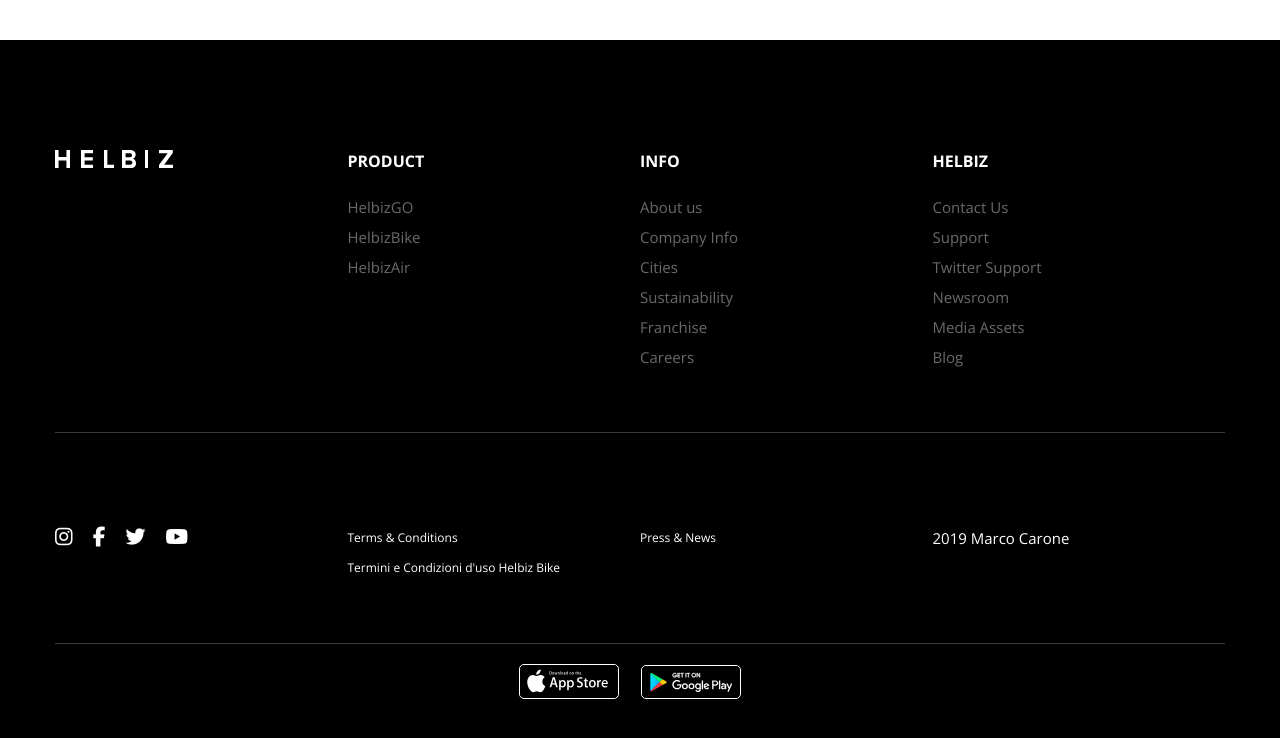
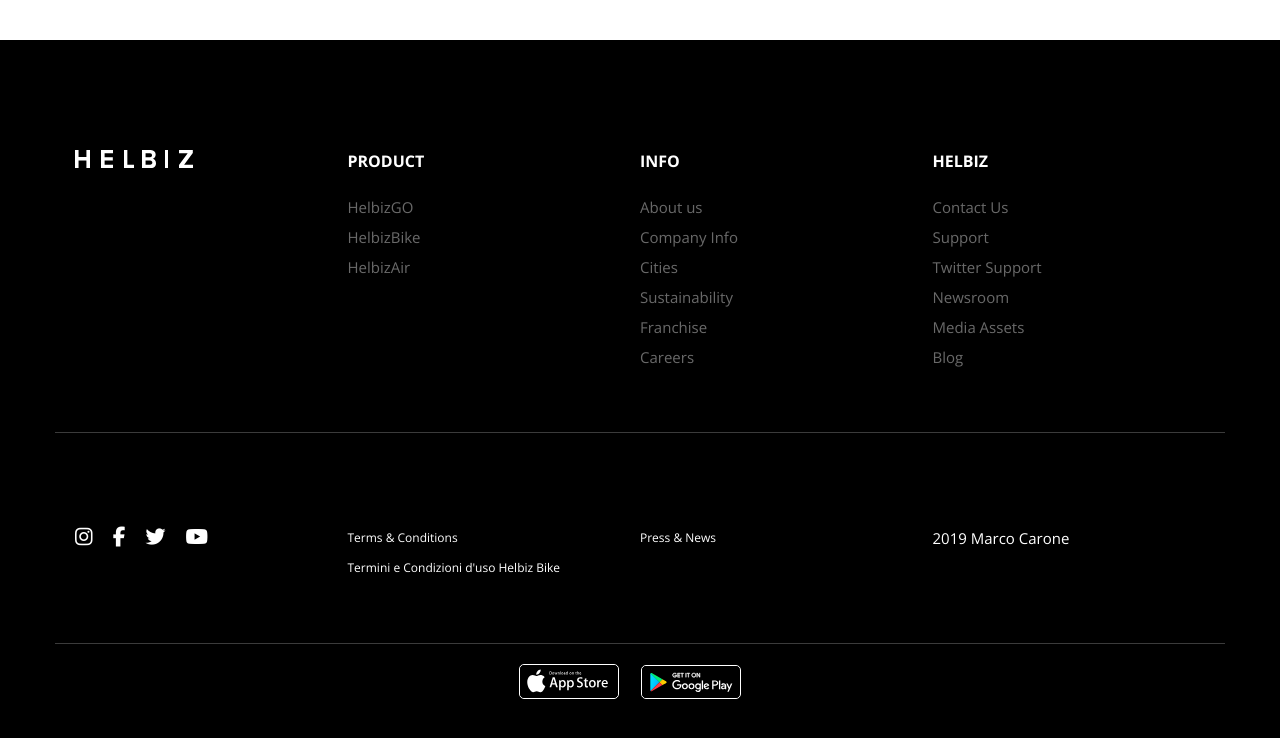
Before and after one commit to marcocarone/html-css-helbiz, a plain HTML site: page index.html in a window 1280 px wide. Shown: the part 3927-4665 px from the top of the page. Drawn offline with nearby package versions, Linux system fonts and the light colour scheme.

Commit message:
fix margin

```diff
--- a/css/style.css
+++ b/css/style.css
@@ -356,6 +356,10 @@
   list-style: none;
 }
 
+.logo-footer{
+  padding-left: 20px;
+}
+
 .p-footer {
   padding: 90px 0 60px 0;
   border-bottom: 1px solid rgba(68, 68, 68, 0.87);
@@ -365,6 +369,7 @@
   text-align: left;
   color: #ffffff;
   font-size: 2em;
+  padding-left: 20px;
 }
 
 .white-link {
@@ -477,5 +482,6 @@
 
   .bg-footer h3 {
     padding-top: 20px;
+
   }
 }
```
